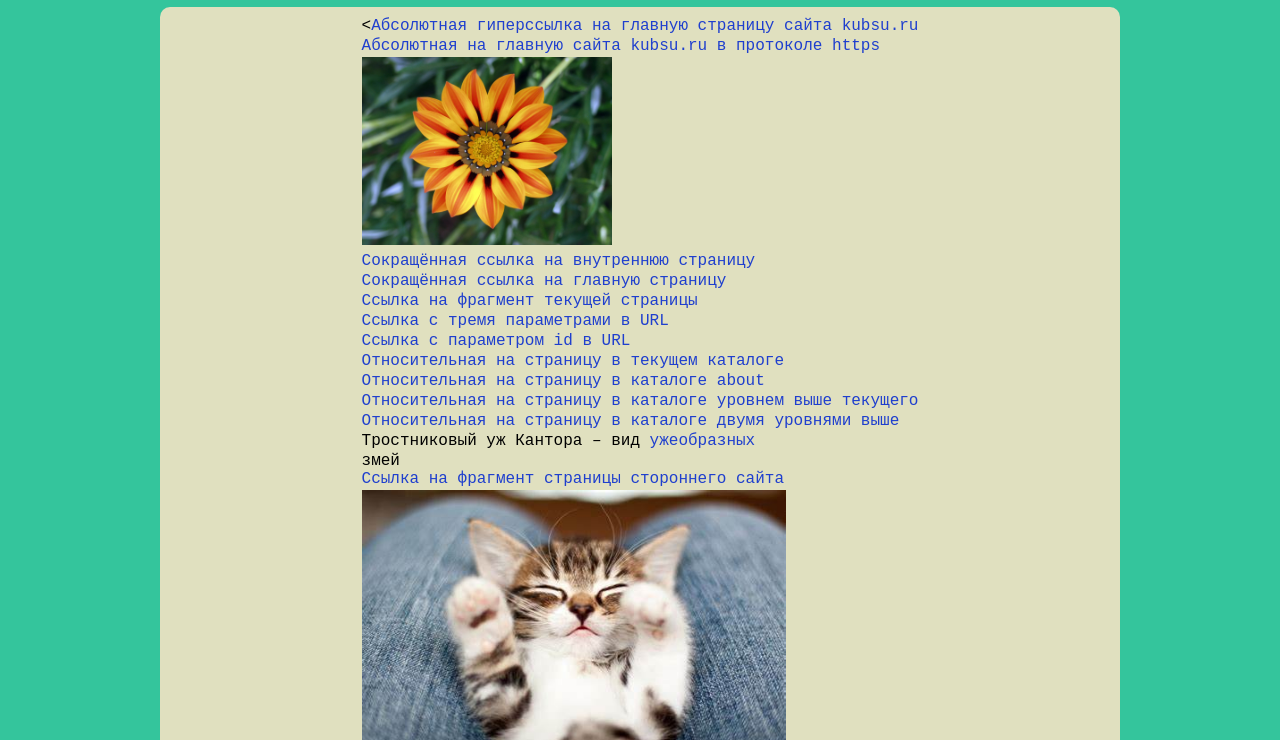
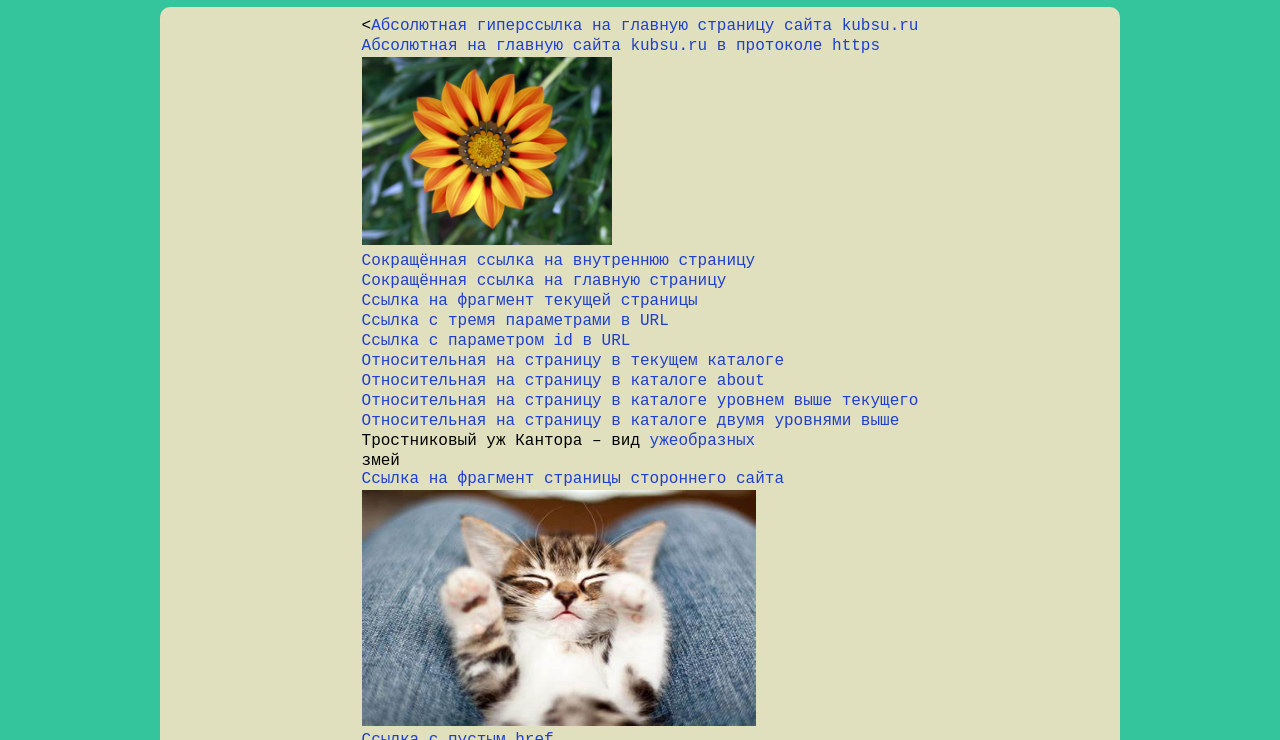
Before and after one commit to formleszs/third, a plain HTML site: page index.html in a window 1280 px wide. Shown: the part 203-943 px from the top of the page. Drawn offline with Linux system fonts and the light colour scheme.

Commit message:
Update index.html

```diff
--- a/index.html
+++ b/index.html
@@ -53,7 +53,7 @@
             <li><a href="../../second_page.html">Относительная на страницу в каталоге двумя уровнями выше</a></li>
             <li>Тростниковый уж Кантора – вид <a href = "https://ru.wikipedia.org/wiki/%D0%A3%D0%B6%D0%B5%D0%BE%D0%B1%D1%80%D0%B0%D0%B7%D0%BD%D1%8B%D0%B5">ужеобразных </a>змей</li>
             <li><a href = "https://shikimori.me/animes/z5114-fullmetal-alchemist-brotherhood/chronology#:~:text=%D0%B0%D0%BB%D1%85%D0%B8%D0%BC%D0%B8%D0%BA%3A%20%D0%91%D1%80%D0%B0%D1%82%D1%81%D1%82%D0%B2%D0%BE%20%E2%80%94%20%D0%A1%D0%BF%D0%B5%D1%86%D0%B2%D1%8B%D0%BF%D1%83%D1%81%D0%BA%D0%B8-,%D0%A2%D0%B8%D0%BF%3A,%D0%92%D0%BE%D0%B5%D0%BD%D0%BD%D0%BE%D0%B5,-%E2%80%93%C2%A0%C2%A07">Ссылка на фрагмент страницы стороннего сайта</a></li>
-                    <li><img width = "424" height = "266" src = "cat.jpg" usemap="#figure" alt = "котик">
+                    <li><img width = "394" height = "236" src = "cat.jpg" usemap="#figure" alt = "котик">
                         <map name = "figure">
                             <area shape = "rect" coords = "20,20,100,100" href = "https://ru.wikipedia.org/wiki/Urechis_unicinctus" alt = "Квадрат">
                             <area shape = "circle" coords = "200, 75, 50" href = "https://ru.wikipedia.org/wiki/%D0%A1%D0%BE%D0%B2%D1%80%D0%B5%D0%BC%D0%B5%D0%BD%D0%BD%D0%B0%D1%8F_%D0%A3%D1%82%D0%BE%D0%BF%D0%B8%D1%8F" alt = "Круг">
```
